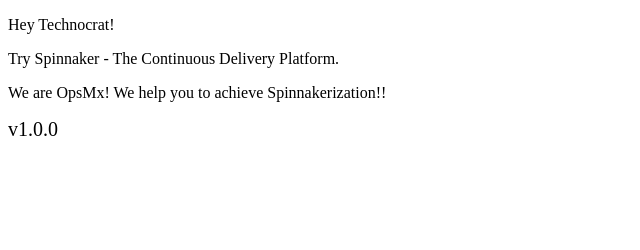
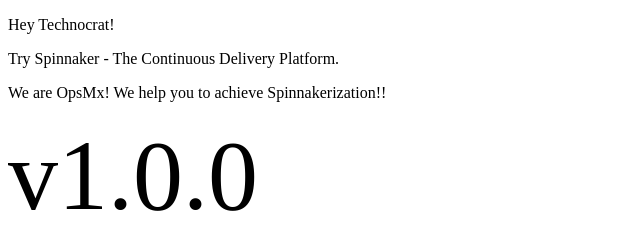
Before and after one commit to yugaa22/pubsubtest, a plain HTML site: page app/index.html in a window 1280 px wide. Shown: the whole page, without its empty margins (0-640 px from the left). Drawn offline with Linux system fonts and the light colour scheme.

Commit message:
Update index.html

```diff
--- a/app/index.html
+++ b/app/index.html
@@ -9,6 +9,6 @@
 
     <p>We are OpsMx! We help you to achieve Spinnakerization!!</p>
 
-    <p><font style="font-size:20px">v1.0.0</font></p>
+    <p><font style="font-size:100px">v1.0.0</font></p>
 </body>
 </html>
```
